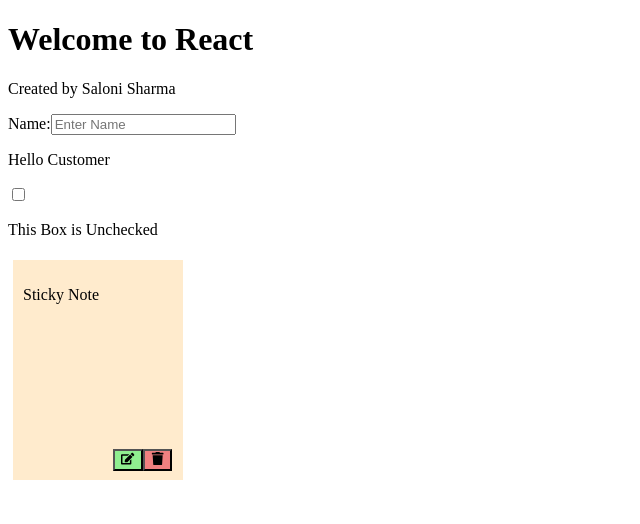
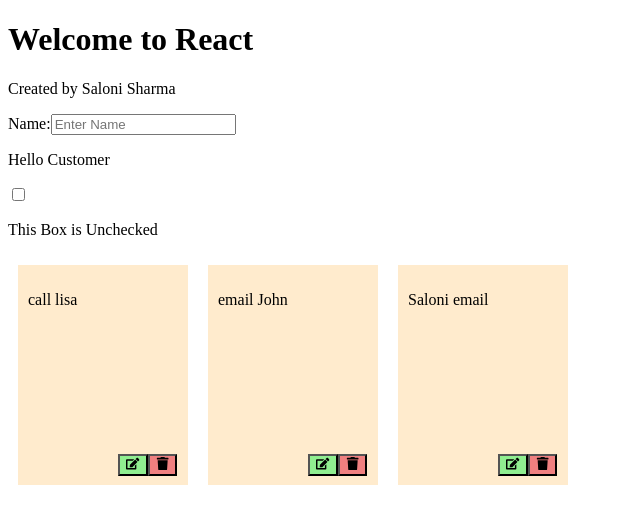
Before and after one commit to IamSaloni/recipes-in-react, a React app: page / in a window 1280 px wide. Shown: the top 524 px of the page, without its empty margins (0-640 px from the left). Built offline with nearby package versions, Linux system fonts and the light colour scheme.

Commit message:
added child elements using new board component

```diff
--- a/src/App.js
+++ b/src/App.js
@@ -2,7 +2,7 @@ import React, {Component,Fragment} from 'react'
 import Greetings from "./components/Greetings";
 import Banner from "./components/Banner"
 import Checkbox from "./components/Checkbox"
-import Note from "./components/Note"
+import Board from "./components/Board"
 
 
 class App extends Component {
@@ -12,7 +12,7 @@ class App extends Component {
                 <Banner firstName="Saloni" lastName="Sharma" hometown="Amritsar" />
                 <Greetings name="Customer " />
                 <Checkbox />
-                <Note />
+                <Board />
             </Fragment>
         )
     }
--- /dev/null
+++ b/src/components/Board.js
@@ -0,0 +1,44 @@
+import React from 'react'
+
+import Note from './Note'
+
+class Board extends React.Component {
+    constructor(props){
+        super(props);
+        this.state= {
+            Notes : [
+                {
+                    id:33,
+                    note:"call lisa"
+                },
+                {
+                    id:34,
+                    note:"email John"
+                },
+                {
+                    id:35,
+                    note:"Saloni email"
+                },
+
+            ]
+        }
+        this.eachNote=this.eachNote.bind(this)
+    }
+
+        eachNote(note, i){
+            return (
+                <Note key={i}
+                    index={i}>
+                    {note.note}</Note>
+            )
+        }
+    render() {
+        return (
+            <div className="board">
+                {this.state.Notes.map(this.eachNote)}
+            </div>
+        )
+    }
+}
+
+export default Board
--- a/src/components/Note.js
+++ b/src/components/Note.js
@@ -41,7 +41,7 @@ class Note extends React.Component {
     renderDisplay() {
         return (
             <div className="sticky">
-                <p>Sticky Note</p>
+                <p>{this.props.children}</p>
                 <span className="action-btns">
                     <button onClick={this.edit} id="edit"><FaEdit /></button>
                     <button onClick={this.remove} id="remove"><FaTrash /></button>
--- a/src/index.html
+++ b/src/index.html
@@ -6,12 +6,13 @@
         <style>
 
          .sticky{
-            position: absolute;
+            position: relative;
+            display:inline-block;
             background-color: blanchedalmond;
             width: 150px;
             height: 200px;
             padding: 10px;
-            margin: 5px;
+            margin: 10px;
          }
          .action-btns {
             position: absolute;
@@ -28,6 +29,9 @@
             background-color: lightcoral;
 
         }
+        /* .board {
+            background-color: bisque;
+        } */
 
         </style>
 
```
